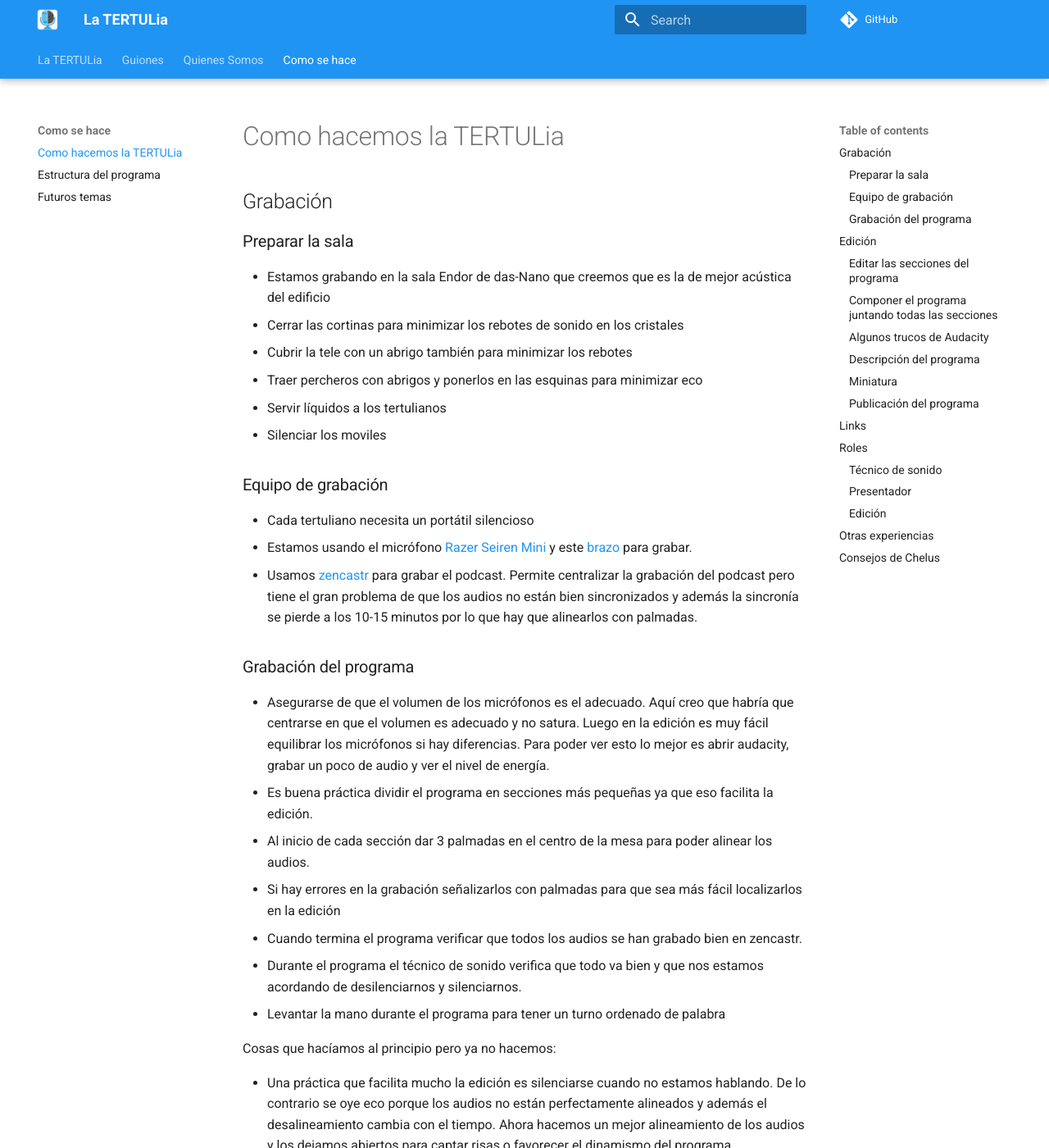
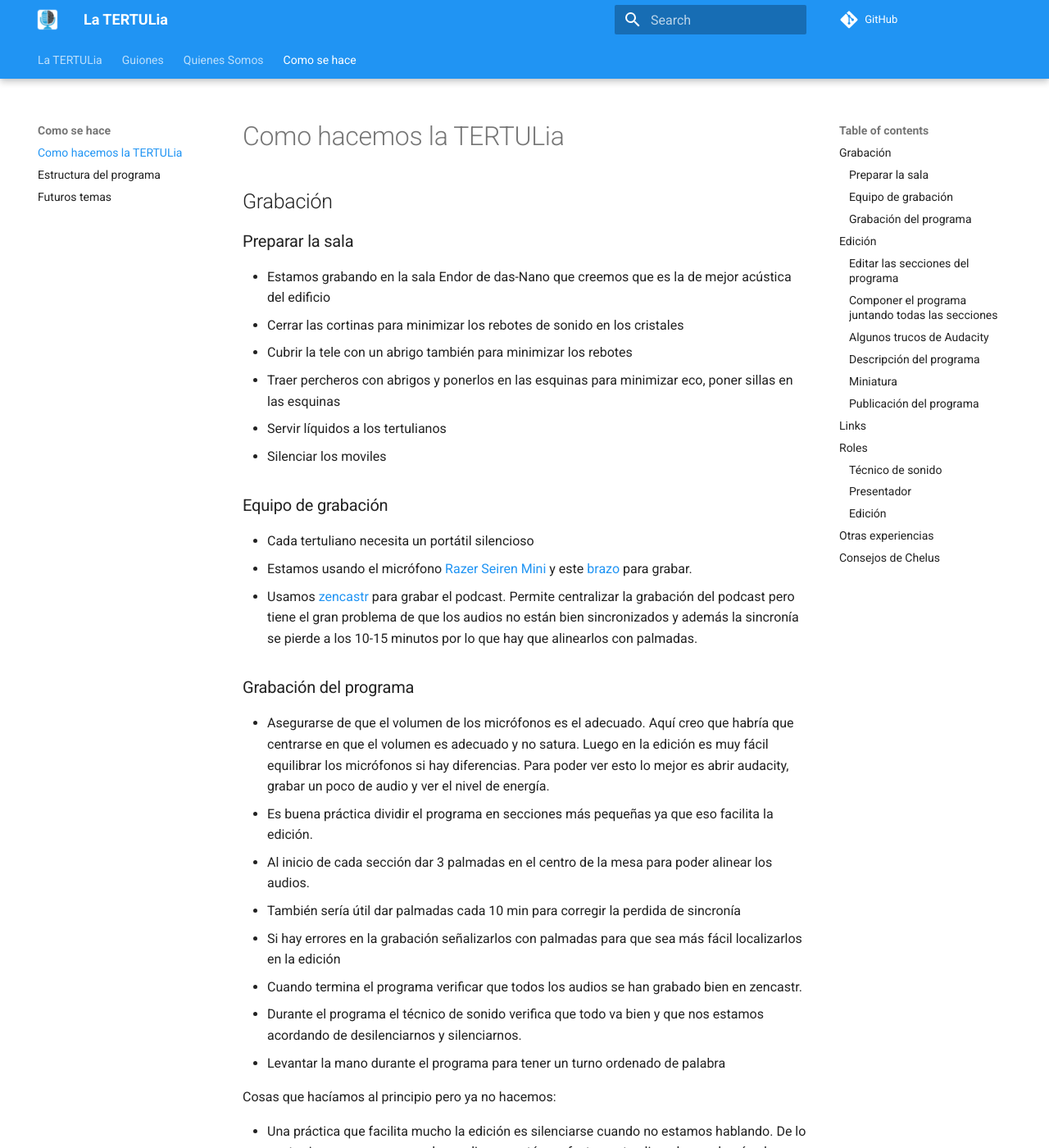
Before and after one commit to ironbar/tertulia_inteligencia_artificial, an MkDocs documentation site: the page built from docs/como-se-hace/como-hacemos-la-tertulia.md, in a window 1280 px wide and 1400 px high. Shown: the whole window at 82% size. Built offline with MkDocs 1.6.1 and Material for MkDocs 9.7.7, drawn with Linux system fonts in a browser that asks for light colours; comment, search, counter and statistics services are not loaded.

Commit message:
mini correcciones

```diff
--- a/docs/como-se-hace/como-hacemos-la-tertulia.md
+++ b/docs/como-se-hace/como-hacemos-la-tertulia.md
@@ -7,7 +7,7 @@
 - Estamos grabando en la sala Endor de das-Nano que creemos que es la de mejor acústica del edificio
 - Cerrar las cortinas para minimizar los rebotes de sonido en los cristales
 - Cubrir la tele con un abrigo también para minimizar los rebotes
-- Traer percheros con abrigos y ponerlos en las esquinas para minimizar eco
+- Traer percheros con abrigos y ponerlos en las esquinas para minimizar eco, poner sillas en las esquinas
 - Servir líquidos a los tertulianos
 - Silenciar los moviles
 
@@ -24,6 +24,7 @@ el volumen es adecuado y no satura. Luego en la edición es muy fácil equilibra
 Para poder ver esto lo mejor es abrir audacity, grabar un poco de audio y ver el nivel de energía.
 - Es buena práctica dividir el programa en secciones más pequeñas ya que eso facilita la edición.
 - Al inicio de cada sección dar 3 palmadas en el centro de la mesa para poder alinear los audios.
+- También sería útil dar palmadas cada 10 min para corregir la perdida de sincronía
 - Si hay errores en la grabación señalizarlos con palmadas para que sea más fácil localizarlos en la edición
 - Cuando termina el programa verificar que todos los audios se han grabado bien en zencastr.
 - Durante el programa el técnico de sonido verifica que todo va bien y que nos estamos acordando de desilenciarnos y silenciarnos.
```
